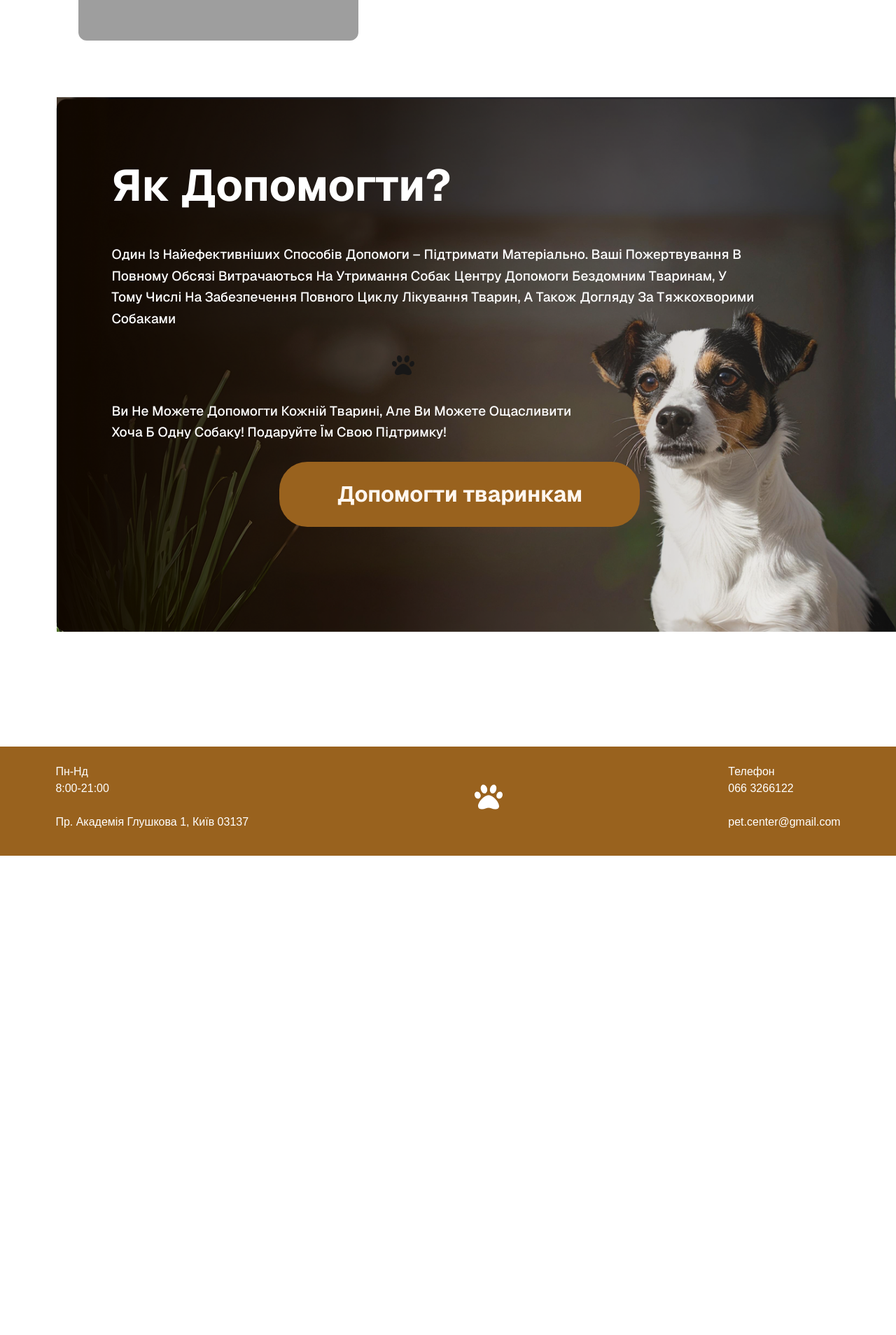
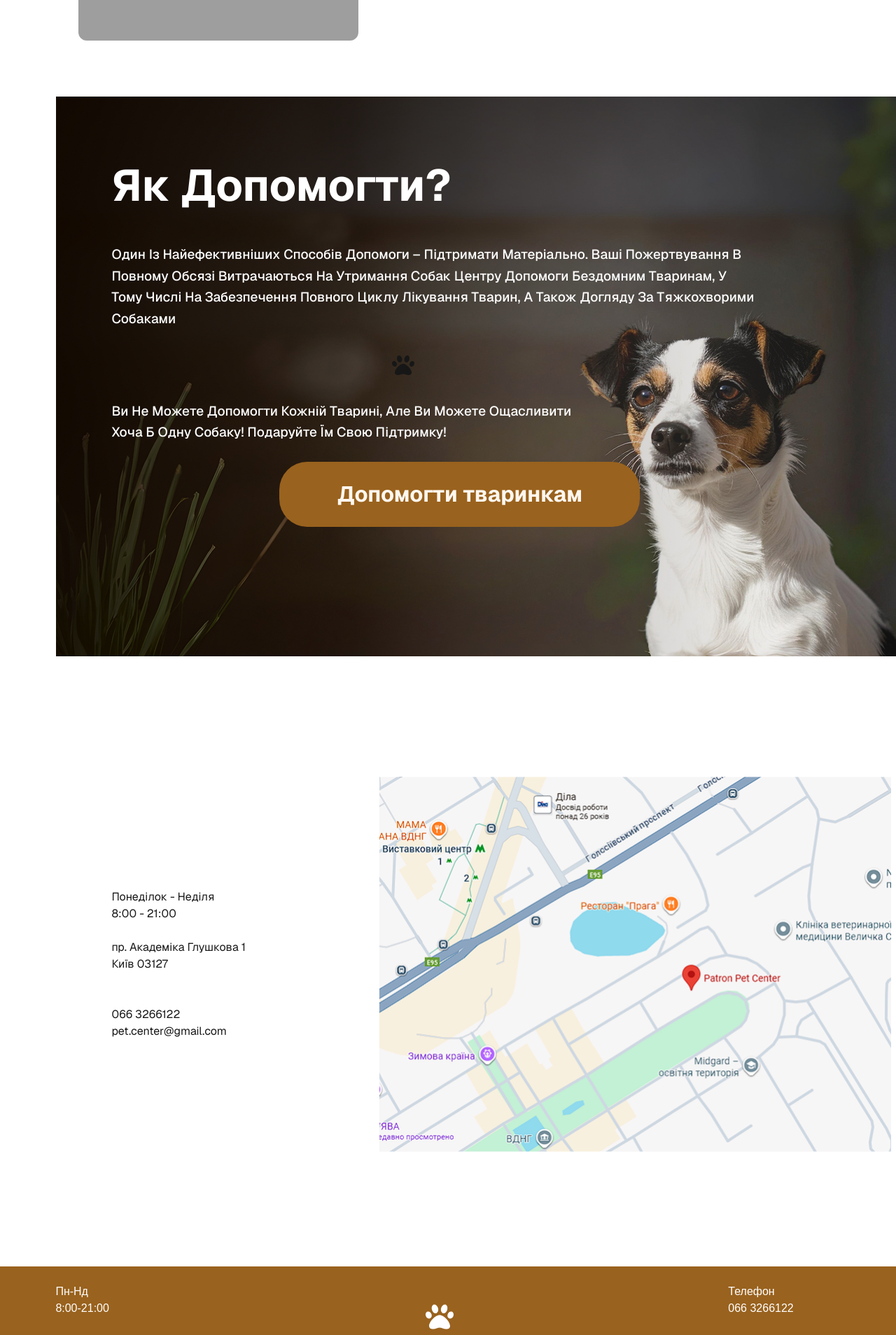
Before and after one commit to kuzma939/dog-shelter, a Next.js app: page / in a window 1280 px wide. Shown: the part 600-2508 px from the top of the page at 70% size. Before the commit the page ends 1823 px from the top, so only its background shows below. Built offline with nearby package versions, Linux system fonts and the light colour scheme; grey boxes are pictures that could not be loaded.

Commit message:
address section

```diff
--- /dev/null
+++ b/app/components/Address/Address.jsx
@@ -0,0 +1,32 @@
+import Image from "next/image.js";
+import React from "react";
+import css from "./Address.module.css";
+import addressImg from "../../../public/address@2x.png";
+
+export default function Address() {
+  return (
+    <div className="container">
+      <div className={css.wrapper}>
+        <div className={css.text}>
+          <p>Понеділок - Неділя</p>
+          <p>8:00 - 21:00</p>
+          <br />
+          <p>пр. Академіка Глушкова 1</p>
+          <p>Київ 03127</p>
+          <br />
+          <br />
+
+          <a href="tel:+38066326122">066 3266122</a>
+          <br />
+          <a href="mailto:pet.center@gmail.com">pet.center@gmail.com</a>
+        </div>
+        <Image
+          src={addressImg}
+          width={732}
+          height={536}
+          alt="Adopter location"
+        />
+      </div>
+    </div>
+  );
+}
--- /dev/null
+++ b/app/components/Address/Address.module.css
@@ -0,0 +1,6 @@
+.wrapper {
+  padding-top: 140px;
+  display: flex;
+  align-items: center;
+  gap: 190px;
+}
--- a/app/components/Footer/Footer.module.css
+++ b/app/components/Footer/Footer.module.css
@@ -14,4 +14,5 @@
 .paw {
   width: 42px;
   height: 40px;
+  margin-right: 140px;
 }
--- a/app/components/HowToHelp/HowToHelp.module.css
+++ b/app/components/HowToHelp/HowToHelp.module.css
@@ -1,7 +1,11 @@
 .wrapper {
   padding-top: 100px;
-  background: url("../../../public/how_to_help.png");
-  background-size: cover;
+  min-height: 100vh; /* займає всю висоту екрану */
+  width: 100%; /* займає всю ширину */
+  padding-top: 100px;
+
+  background: url("/how_to_help.png") no-repeat center center;
+  background-size: auto;
 }
 
 .h2 {
--- a/app/globals.css
+++ b/app/globals.css
@@ -27,5 +27,6 @@ body {
 
 .container {
   width: 1428px;
+  margin-inline: auto;
   padding-inline: 79.38px;
 }
--- a/app/page.js
+++ b/app/page.js
@@ -1,12 +1,14 @@
 import Image from "next/image";
 import Hero from "@/app/components/Hero/Hero";
 import HowToHelp from "./components/HowToHelp/HowToHelp.jsx";
+import Address from "./components/Address/Address.jsx";
 export default function Home() {
   return (
     <div className="font-sans grid grid-rows-[20px_1fr_20px] items-center justify-items-center min-h-screen p-8 pb-20 gap-16 sm:p-20">
       <main className="flex flex-col gap-[32px] row-start-2 items-center sm:items-start">
         <Hero />
         <HowToHelp />
+        <Address />
       </main>
     </div>
   );
```
Also changed, not shown: public/address.png (added), public/address@2x.png (added).
